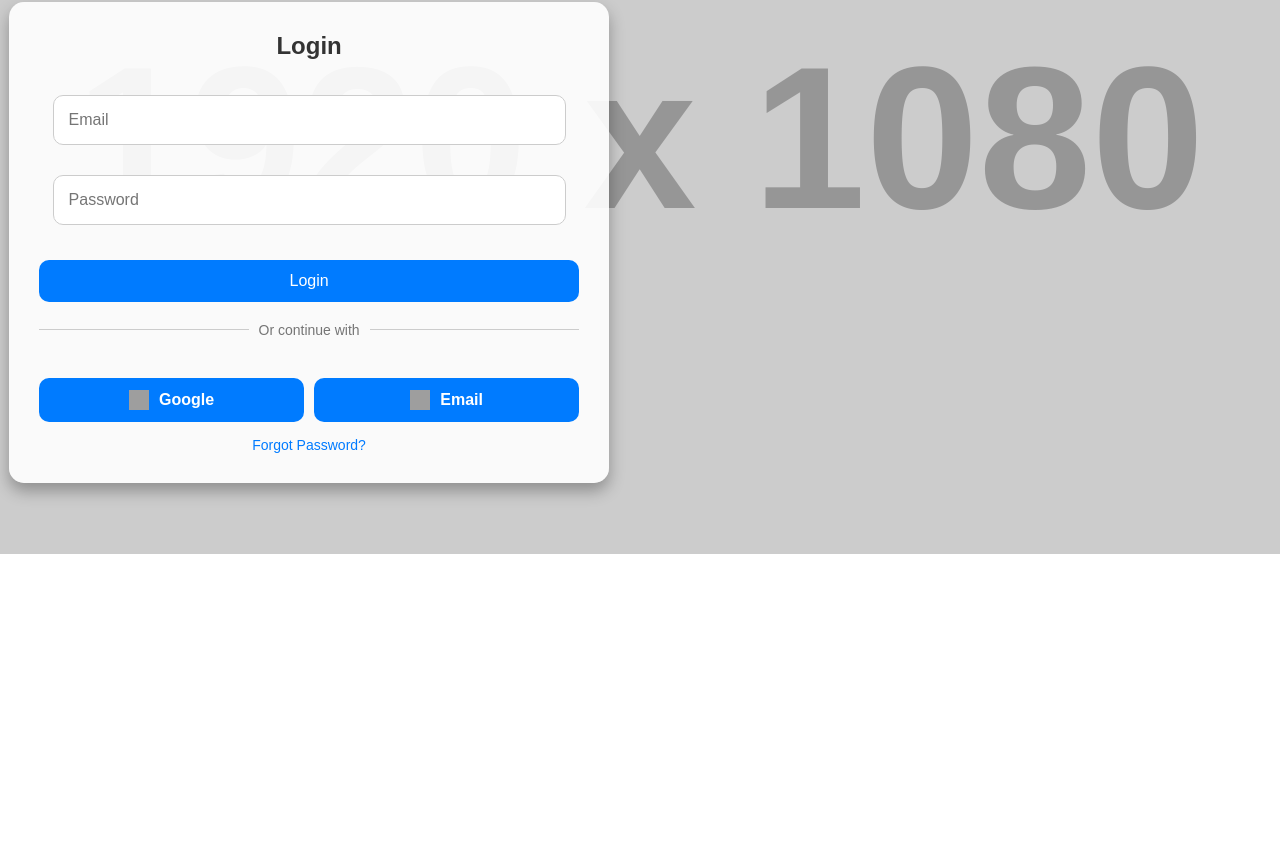
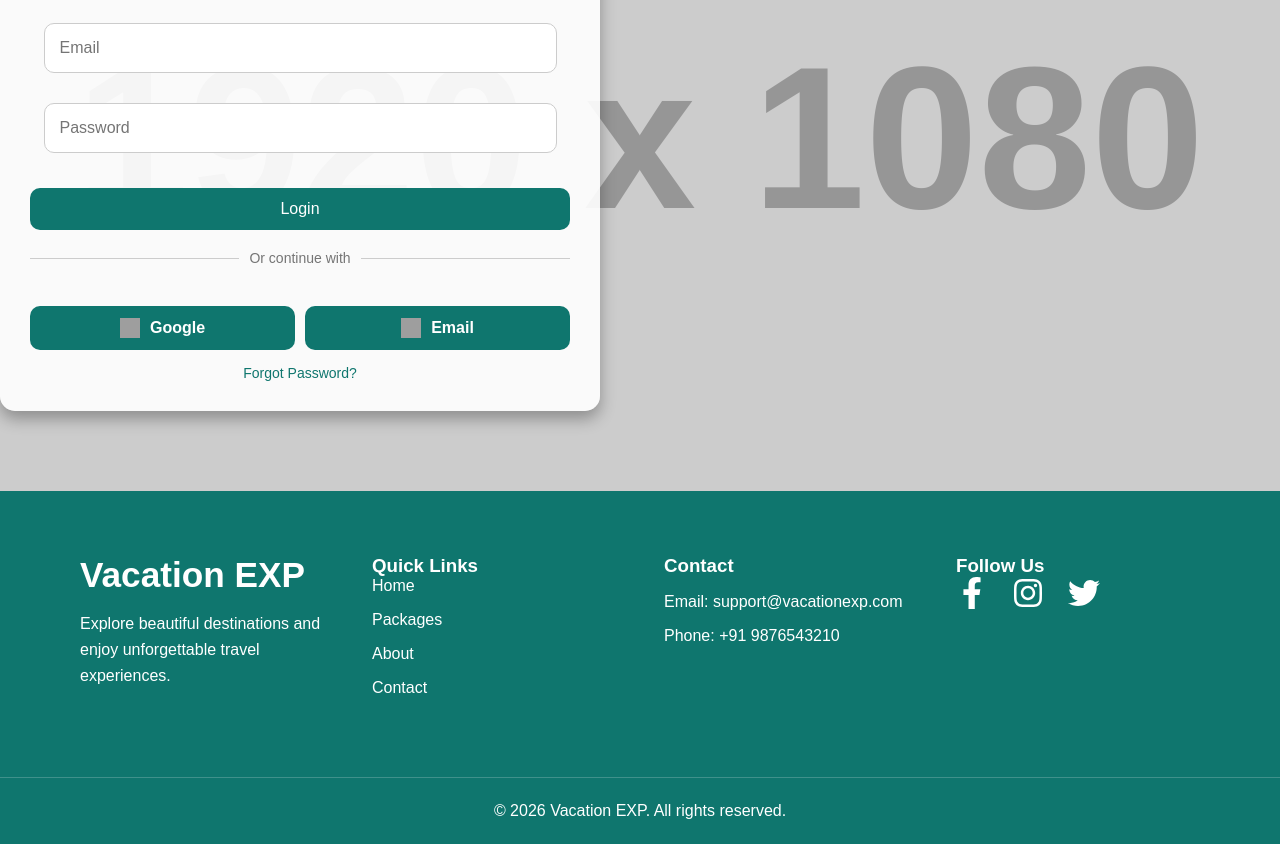
Before and after one commit to ekitapattjoshi-201/vacation-exp, a React (Create React App) app: page / in a window 1280 px wide. Shown: the part 246-1090 px from the top of the page. Before the commit the page ends 800 px from the top, so only its background shows below. Built offline with nearby package versions, Linux system fonts and the light colour scheme; grey boxes are pictures that could not be loaded.

Commit message:
added styles for navbar,login form and added footer

```diff
--- a/src/App.js
+++ b/src/App.js
@@ -21,16 +21,17 @@ import { BrowserRouter as Router, Routes, Route } from "react-router-dom";
 import RegistrationForm from "./component/registration/RegistrationForm.js";
 import LoginForm from "./component/login/LoginForm.js";
 import Navbar from "./component/navbar/navbar.js";
+import Footer from "./component/footer/footer.js";
 
 const App = () => {
   return (
     <Router>
       <Navbar />
-
       <Routes>
         <Route path="/" element={<LoginForm />} />
         <Route path="/register" element={<RegistrationForm />} />
       </Routes>
+      <Footer />
     </Router>
   );
 };
--- /dev/null
+++ b/src/component/footer/footer.css
@@ -0,0 +1,67 @@
+.footer {
+  background-color: #0f766e;
+  color: #ffffff;
+  margin-top: 5rem;
+}
+
+.footer__container {
+  max-width: 140rem;
+  margin: 0 auto;
+  padding: 4rem 5rem;
+
+  display: grid;
+  grid-template-columns: repeat(4, 1fr);
+  gap: 3rem;
+}
+
+.footer__title {
+  margin: 0;
+  font-size: 2.2rem;
+}
+
+.footer__text {
+  margin-top: 1rem;
+  line-height: 1.6;
+}
+
+.footer__links ul {
+  list-style: none;
+  padding: 0;
+}
+
+.footer__links li {
+  margin-bottom: 1rem;
+  cursor: pointer;
+}
+
+.footer__links li:hover {
+  text-decoration: underline;
+}
+
+.footer__contact p {
+  margin: 1rem 0;
+}
+
+.footer__icons {
+  display: flex;
+  gap: 1.5rem;
+  font-size: 2rem;
+  cursor: pointer;
+}
+
+.footer__bottom {
+  text-align: center;
+  padding: 1.5rem;
+  border-top: 0.1rem solid rgba(255, 255, 255, 0.2);
+}
+
+@media screen and (max-width: 768px) {
+  .footer__container {
+    grid-template-columns: 1fr;
+    text-align: center;
+  }
+
+  .footer__icons {
+    justify-content: center;
+  }
+}
--- /dev/null
+++ b/src/component/footer/footer.js
@@ -0,0 +1,61 @@
+import "./footer.css";
+import {
+    FaFacebookF,
+    FaInstagram,
+    FaTwitter,
+} from "react-icons/fa";
+
+const Footer = () => {
+    return (
+        <footer className="footer">
+            <div className="footer__container">
+
+                <div className="footer__brand">
+                    <h2 className="footer__title">
+                        Vacation EXP
+                    </h2>
+
+                    <p className="footer__text">
+                        Explore beautiful destinations and
+                        enjoy unforgettable travel experiences.
+                    </p>
+                </div>
+
+                <div className="footer__links">
+                    <h3>Quick Links</h3>
+
+                    <ul>
+                        <li>Home</li>
+                        <li>Packages</li>
+                        <li>About</li>
+                        <li>Contact</li>
+                    </ul>
+                </div>
+
+                <div className="footer__contact">
+                    <h3>Contact</h3>
+
+                    <p>Email: support@vacationexp.com</p>
+                    <p>Phone: +91 9876543210</p>
+                </div>
+
+                <div className="footer__social">
+                    <h3>Follow Us</h3>
+
+                    <div className="footer__icons">
+                        <FaFacebookF />
+                        <FaInstagram />
+                        <FaTwitter />
+                    </div>
+                </div>
+
+            </div>
+
+            <div className="footer__bottom">
+                © 2026 Vacation EXP. All rights reserved.
+            </div>
+        </footer>
+    );
+};
+
+export default Footer;
--- a/src/component/login/login.css
+++ b/src/component/login/login.css
@@ -42,7 +42,7 @@ body {
 
 /* Button Styling */
 .login-container button {
-  background-color: #007bff;
+  background-color: #0f766e;
   color: white;
   padding: 12px 25px;
   border: none;
@@ -54,7 +54,7 @@ body {
 }
 
 .login-container button:hover {
-  background-color: #0056b3;
+  background-color: #0f766e;
 }
 
 /* Link Styling */
@@ -62,7 +62,7 @@ body {
   display: block;
   margin-top: 15px;
   text-decoration: none;
-  color: #007bff;
+  color: #0f766e;
   font-size: 14px;
 }
 
@@ -127,12 +127,12 @@ body {
 }
 
 /* Google Button */
-.social-button.google {
+/* .social-button.google {
   border-color: #4285f4;
-}
+} */
 
 .social-button.google:hover {
-  background-color: #e8f0fe;
+  background-color: #115e59;
 }
 
 /* GitHub Button */
@@ -141,7 +141,7 @@ body {
 }
 
 .social-button.github:hover {
-  background-color: #f4f4f4;
+  background-color: #115e59;
 }
 
 /* Responsive Form Styling */
--- a/src/component/navbar/navbar.css
+++ b/src/component/navbar/navbar.css
@@ -5,6 +5,7 @@
 }
 
 .navbar__container {
+  font-family: Arial, sans-serif;
   max-width: 140rem;
   margin: 0 auto;
   padding: 1.8rem 3rem;
@@ -54,12 +55,7 @@
   font-size: 1.5rem;
   font-weight: 500;
   color: #4b5563;
-
   cursor: pointer;
-
-  /* transition:
-    color 0.3s ease,
-    transform 0.2s ease; */
 }
 
 .navbar__item:hover {
```
